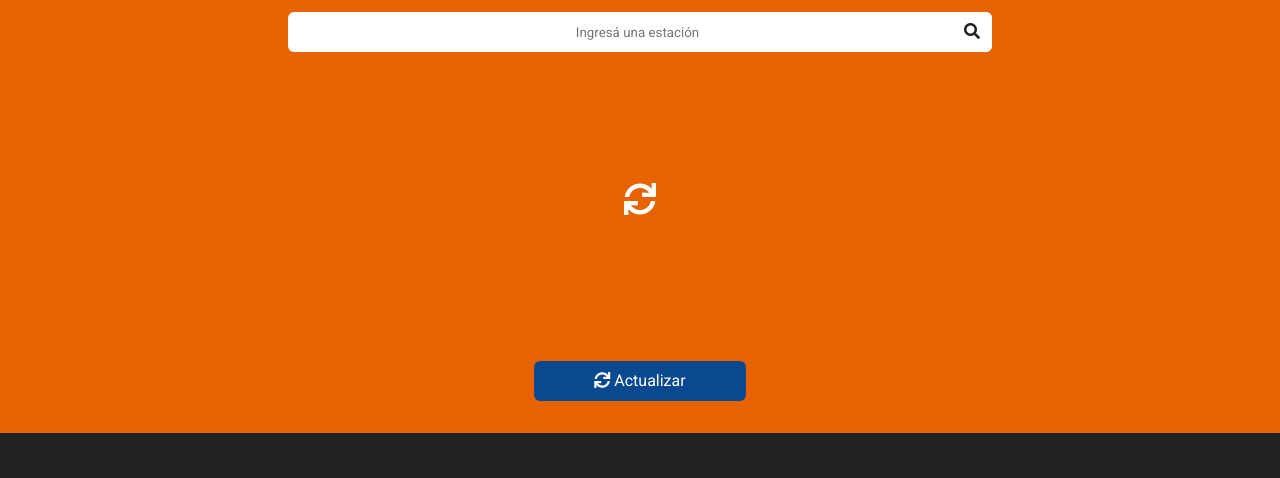
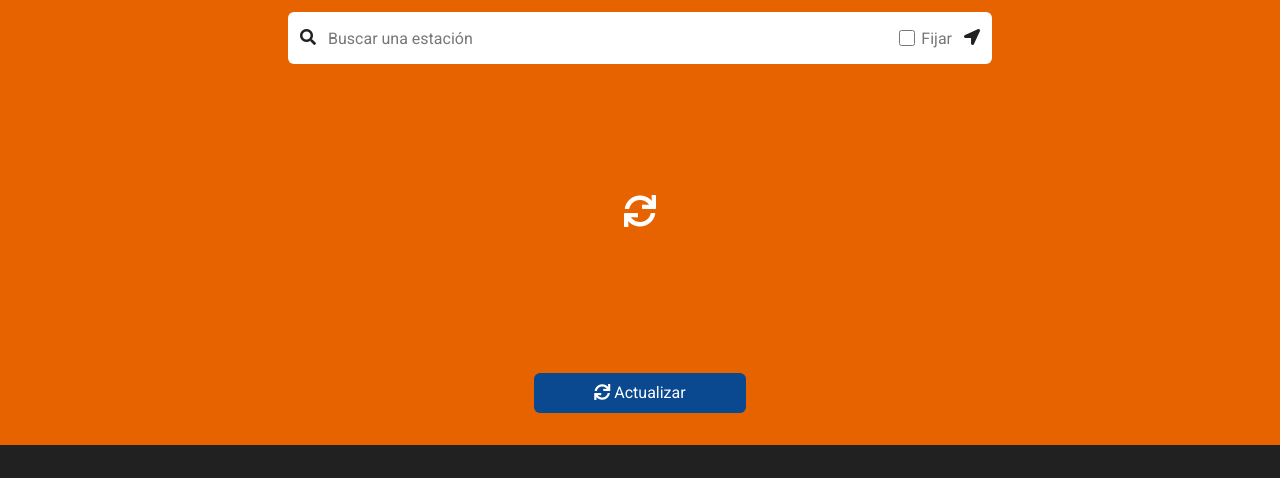
Before and after one commit to juandematei/EcoBici, a website: page index.html in a window 1280 px wide. Shown: the part 84-562 px from the top of the page. Drawn offline with nearby package versions, Linux system fonts and the light colour scheme; a script that the page names is missing.

Commit message:
new search box

```diff
--- a/app.js
+++ b/app.js
@@ -16,6 +16,7 @@ var totalDisabled = 0;
 //  Search elements
 var searchInput = document.getElementById("search-input");
 var searchButton = document.getElementById("search-button");
+var searchFixed = document.getElementById("search-fixed");
 var searchValue = "";
 //  Refresh
 var refreshButton = document.getElementById("refresh-button");
@@ -45,7 +46,7 @@ searchInput.addEventListener("keyup", function(event) {
 //* Refresh
 refreshButton.addEventListener("click", function(event) {
   event.preventDefault();
-  if (searchValue !== "") {
+  if (searchFixed.checked == true) {
     searchButton.click();
   } else {
     location.reload();
--- a/index.html
+++ b/index.html
@@ -50,9 +50,16 @@
       </div>
     </header>
 
-    <div class="search container">
-      <input id="search-input" class="search-input" type="number" aria-label="Ingresá una estación para buscar" placeholder="Ingresá una estación" />
-      <button id="search-button" class="search-btn btn" type="submit" aria-label="Buscar" value="Buscar"><i class="fas fa-search"></i></button>
+    <div class="container">
+      <div class="search">
+        <button id="search-button" class="search-btn btn" type="submit" aria-label="Buscar" value="Buscar"><i class="fas fa-search"></i></button>
+        <input id="search-input" class="search-input" type="number" aria-label="Buscar una estación" placeholder="Buscar una estación" />
+        <div class="search-fixed">
+          <input id="search-fixed" type="checkbox" aria-label="Fijar estación" />
+          <label for="search-fixed">Fijar</label>
+        </div>
+        <button id="search-location" class="location-btn btn" type="submit" aria-label="Buscar" value="Buscar"><i class="fas fa-location-arrow"></i></button>
+      </div>
     </div>
 
     <div class="response container">
@@ -65,7 +72,7 @@
     </div>
 
     <div class="refresh container">
-      <button id="refresh-button" class="refresh-btn btn" value="Actualizar"><i class="fas fa-sync"></i> Actualizar</button>
+      <button id="refresh-button" class="refresh-btn btn" value=""><i class="fas fa-sync"></i> Actualizar</button>
     </div>
 
     <footer>
--- a/style.css
+++ b/style.css
@@ -25,9 +25,13 @@ input:active,
 input:focus,
 button,
 button:active,
-button:focus {
+button:focus,
+label,
+label:active,
+label:focus {
   border: none;
   outline: none;
+  font-size: 1rem;
 }
 
 a {
@@ -47,7 +51,10 @@ a {
   display: block;
   margin: 0 auto;
   width: 100%;
+  background-position: center;
+  transition: background 0.8s;
 }
+
 @media all and (min-width: 768px) {
   .btn {
     width: 30%;
@@ -97,21 +104,57 @@ h1 {
   position: relative;
   display: flex;
   flex-direction: row;
+  color: var(--color-black);
+  background-color: var(--color-white);
+  box-shadow: 0px 25px 15px -25px rgba(0, 0, 0, 0.5);
+  border-radius: var(--border-radius);
+  padding: 6px;
+}
+
+.search-btn {
+  /* background-color: aqua; */
+  margin: 0;
+  padding: 0 6px;
+  width: auto;
+  margin-right: 6px;
 }
 
 .search-input {
-  color: var(--color-black);
-  padding: 6px 0 6px 10px;
+  /* background-color: greenyellow; */
   height: 40px;
+  text-align: left;
   width: 100%;
-  border-radius: var(--border-radius);
+}
+::-webkit-input-placeholder {
+  color: #777;
 }
 
-.search-btn {
-  padding: 6px 0;
-  position: absolute;
-  right: 2rem;
-  width: 40px;
+.search-fixed {
+  /* background-color: crimson; */
+  display: flex;
+  align-items: center;
+  margin: 0;
+  padding: 0;
+  width: auto;
+  margin-left: 6px;
+}
+
+.search-fixed > input {
+  width: 16px;
+  height: 16px;
+  margin-right: 6px;
+}
+
+.search-fixed label {
+  color: #777;
+}
+
+.location-btn {
+  /* background-color: aqua; */
+  margin: 0;
+  padding: 0 6px;
+  width: auto;
+  margin-left: 6px;
 }
 
 /** RESPONSE -----------------------------------------------------------------*/
@@ -227,8 +270,6 @@ h3 {
 .refresh-btn {
   color: var(--color-white);
   background-color: var(--color-secondary);
-  background-position: center;
-  transition: background 0.8s;
   margin-top: 1rem;
 }
 
```
